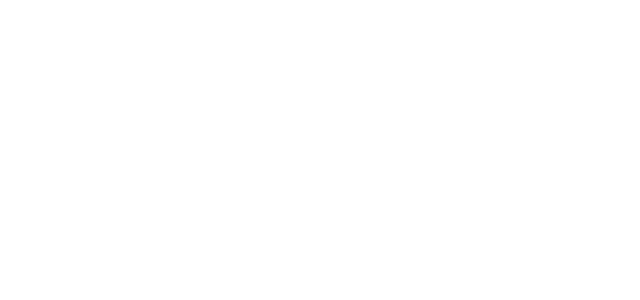
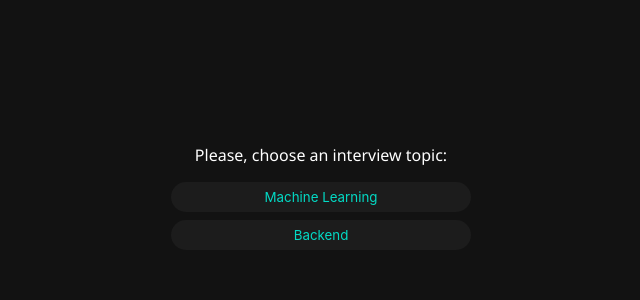
Before and after one commit to Mockmentor/Arcee, a React (Create React App) app: page / in a window 1280 px wide. Shown: the top 300 px of the page, without its empty margins (319-959 px from the left). Built offline with nearby package versions, Linux system fonts and the light colour scheme.

Commit message:
core: add topics page, routing

```diff
--- a/package.json
+++ b/package.json
@@ -8,6 +8,7 @@
     "@testing-library/user-event": "^13.5.0",
     "react": "^18.2.0",
     "react-dom": "^18.2.0",
+    "react-router-dom": "^6.12.1",
     "react-scripts": "5.0.1",
     "web-vitals": "^2.1.4"
   },
--- a/src/App.css
+++ /dev/null
@@ -1,3 +0,0 @@
-.App {
-  text-align: center;
-}
--- a/src/App.js
+++ b/src/App.js
@@ -1,7 +1,15 @@
-import './App.css';
+import './styles/App.css';
+import { Route, Routes } from 'react-router-dom';
+import Topics from './pages/Topics';
 
 function App() {
-  return <div className="App"></div>;
+  return (
+    <>
+      <Routes>
+        <Route path="/" element={<Topics />} />
+      </Routes>
+    </>
+  );
 }
 
 export default App;
--- /dev/null
+++ b/src/components/Topic/Topic.jsx
@@ -0,0 +1,7 @@
+import classes from './Topic.module.css';
+
+function Topic({ text }) {
+  return <button className={classes.Topic}>{text}</button>;
+}
+
+export default Topic;
--- /dev/null
+++ b/src/components/Topic/Topic.module.css
@@ -0,0 +1,14 @@
+.Topic {
+  cursor: pointer;
+  width: 300px;
+  height: 30px;
+  font-family: 'Inter', sans-serif;
+  color: #03dac5;
+  background: #1c1c1c;
+  border-radius: 20px;
+  border: none;
+}
+
+.Topic:hover {
+  background-color: #2c2c2c;
+}
--- /dev/null
+++ b/src/components/TopicList/TopicList.jsx
@@ -0,0 +1,14 @@
+import Topic from '../Topic/Topic.jsx';
+import classes from './TopicList.module.css';
+
+function TopicList({ topics }) {
+  return (
+    <div className={classes.TopicList}>
+      {topics.map((topic, i) => (
+        <Topic text={topic} key={i} />
+      ))}
+    </div>
+  );
+}
+
+export default TopicList;
--- /dev/null
+++ b/src/components/TopicList/TopicList.module.css
@@ -0,0 +1,5 @@
+.TopicList {
+  display: flex;
+  flex-direction: column;
+  gap: 8px;
+}
--- a/src/index.js
+++ b/src/index.js
@@ -1,7 +1,11 @@
 import React from 'react';
+import App from './App';
+import { BrowserRouter } from 'react-router-dom';
 import ReactDOM from 'react-dom/client';
-import './index.css';
-import App from './App';
 
 const root = ReactDOM.createRoot(document.getElementById('root'));
-root.render(<App />);
+root.render(
+  <BrowserRouter>
+    <App />
+  </BrowserRouter>
+);
--- /dev/null
+++ b/src/pages/Topics.jsx
@@ -0,0 +1,20 @@
+import TopicList from './../components/TopicList/TopicList';
+
+function Topics() {
+  return (
+    <div
+      style={{
+        paddingTop: '10%',
+        display: 'flex',
+        flexDirection: 'column',
+        justifyContent: 'center',
+        alignItems: 'center',
+      }}
+    >
+      <p style={{ color: 'white' }}>Please, choose an interview topic:</p>
+      <TopicList topics={['Machine Learning', 'Backend']} />
+    </div>
+  );
+}
+
+export default Topics;
--- a/src/index.css
+++ b/src/styles/App.css
@@ -1,4 +1,9 @@
+.App {
+  text-align: center;
+}
+
 body {
+  background: #121212;
   margin: 0;
   font-family: 'Segoe UI', 'Roboto', 'Oxygen', 'Ubuntu', 'Cantarell',
     'Fira Sans', 'Droid Sans', 'Helvetica Neue', sans-serif;
```
Also changed, not shown: 2 other files (tests, documents, lock files or other folders).
